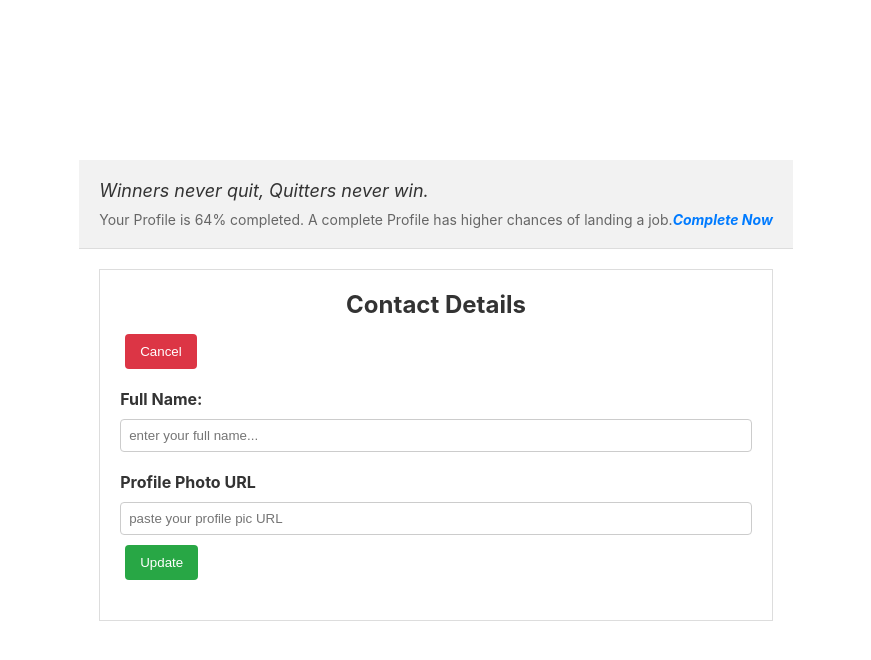
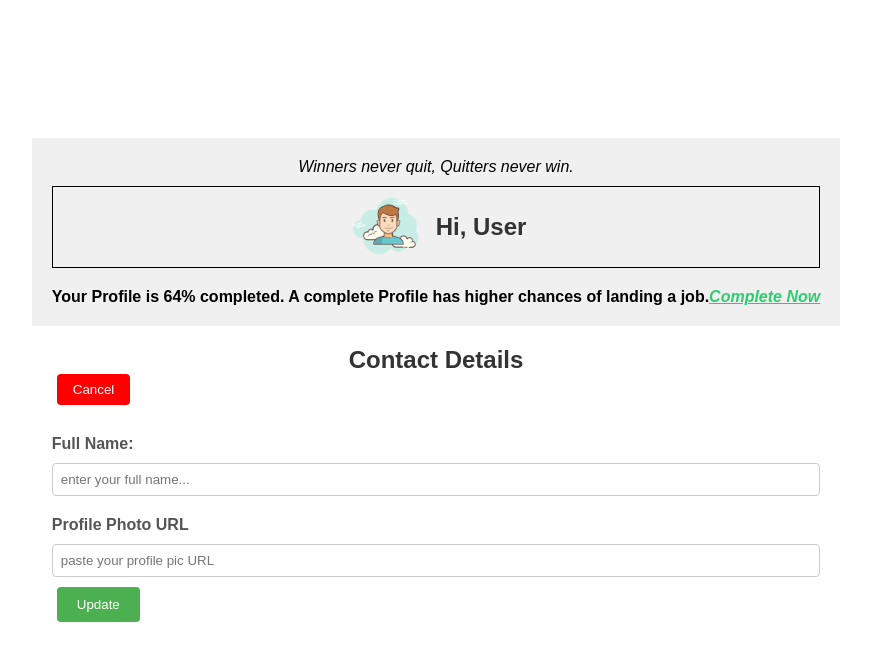
Before and after one commit to nitinsahu19/react-ExpenseTracker, a React (Create React App) app: page /profile in a window 1280 px wide. Shown: the top 660 px of the page, without its empty margins (204-1075 px from the left). Built offline with nearby package versions, Linux system fonts and the light colour scheme; no server answers.

Commit message:
{basic setup of profile page, data fetched from firebase for profile}

```diff
--- a/src/components/pages/ProfilePage.js
+++ b/src/components/pages/ProfilePage.js
@@ -1,10 +1,12 @@
-import { useState } from "react";
+import { useEffect, useState } from "react";
 import classes from "./ProfilePage.module.css";
 
 const ProfilePage = () => {
   // State variables for storing name and profile picture URL
   const [name, setName] = useState("");
   const [url, setUrl] = useState("");
+  const [displayName, setDisplayName] = useState("User");
+  const [photoUrl, setPhotoUrl] = useState("user_icon.png");
 
   // Event handler for updating 'name' and 'url' state based on input changes
   const nameHandler = (event) => setName(event.target.value);
@@ -37,17 +39,64 @@ const ProfilePage = () => {
         }
         return response.json();
       })
-      .then((data) => console.log(data))
-      .catch((error) => {
-        console.log(error.message);
-      });
+      .then((data) => {
+        console.log(data);
+      })
+      // catching errors if occurs
+      .catch((error) => console.log(error.message));
   };
+
+  const getUserData = () => {
+    // doing request do get the stored data for profile details
+    fetch(
+      "https://identitytoolkit.googleapis.com/v1/accounts:lookup?key=AIzaSyBGskndt7Y9RhmytxZADFlsOH8jfKpjRi4",
+      {
+        method: "POST",
+        body: JSON.stringify({
+          idToken: localStorage.getItem("token"),
+          returnSecureToken: true,
+        }),
+      }
+    )
+      .then((response) => {
+        if (!response) {
+          throw new Error("Error in fetching user details");
+        }
+        return response.json();
+      })
+      .then((data) => {
+        // Check if data is available and log the result
+        if (data) {
+          console.log("Data fetched successfully:", data);
+          //  response from the server is an array of users, not a single user object.
+          setDisplayName(data.users[0].displayName);
+          setPhotoUrl(data.users[0].photoUrl);
+        } else {
+          console.log("Data is not available in the database.");
+        }
+      })
+      .catch((error) => console.log(error.message));
+  };
+
+  // getUserData() call on the page refresh only once
+  useEffect(getUserData, []);
 
   return (
     <>
       {/* Top section with a quote and profile completion notification */}
       <div className={classes.top}>
         <p className={classes.quote}>Winners never quit, Quitters never win.</p>
+
+        {/*profile section includes photo & name  */}
+        <div className={classes.profile}>
+          <img
+            className={classes.userIcon}
+            src={`assets/${photoUrl}`}
+            alt="User Icon"
+          />
+          <h2 className={classes.userText}>{`Hi, ${displayName}`}</h2>
+        </div>
+
         <p className={classes.notify}>
           Your Profile is 64% completed. A complete Profile has higher chances
           of landing a job.
@@ -56,9 +105,8 @@ const ProfilePage = () => {
           </span>
         </p>
       </div>
-
       {/* Body section containing contact details  */}
-      <div className={classes.body}>
+      <div className={classes.inner_body}>
         <div>
           {/* Heading and cancel button */}
           <h2>Contact Details</h2> <button>Cancel</button>
--- a/src/components/pages/ProfilePage.module.css
+++ b/src/components/pages/ProfilePage.module.css
@@ -1,47 +1,68 @@
+body {
+  font-family: Arial, sans-serif;
+  margin: 0;
+  padding: 0;
+}
+
+/* Styling for the top section */
 .top {
-  background-color: #f2f2f2;
+  background-color: #f0f0f0;
   padding: 20px;
-  border-bottom: 1px solid #ddd;
+  text-align: center;
 }
 
 .quote {
-  font-size: 18px;
   font-style: italic;
+  margin-bottom: 10px;
+}
+
+.profile {
+  display: flex;
+  align-items: center;
+  justify-content: center;
+  margin-bottom: 20px;
+  border: 1px solid black;
+}
+
+.userIcon {
+  width: 80px;
+  height: 80px;
+  border-radius: 50%;
+  margin-right: 10px;
+}
+
+.userText {
+  font-size: 1.5em;
+}
+
+.notify {
+  font-weight: bold;
+}
+
+.inner_body {
+  margin: 20px;
+}
+
+/* Styling for the heading and cancel button */
+h2 {
   color: #333;
 }
 
-.notify {
-  font-size: 14px;
-  color: #666;
-  margin-top: 10px;
-}
-
-.notify span {
-  font-weight: bold;
-  color: #007bff;
-}
-
-.body {
-  margin: 20px;
-  border: 1px solid #ddd;
-  padding: 20px;
-}
-
-.body div {
+button {
+  background-color: red; /* Red color for the cancel button */
+  color: #fff;
+  padding: 8px 16px;
+  border: none;
+  border-radius: 4px;
+  cursor: pointer;
   margin-bottom: 20px;
 }
 
-h2 {
-  font-size: 24px;
-  color: #333;
-  margin-bottom: 15px;
-}
-
+/* Styling for the form inputs and update button */
 label {
   display: block;
-  margin-bottom: 5px;
+  margin-top: 10px;
   font-weight: bold;
-  color: #333;
 }
 
 input {
@@ -51,14 +72,18 @@ input {
   box-sizing: border-box;
 }
 
-button {
-  padding: 10px 15px;
-  background-color: #dc3545;
+.update_btn {
+  background-color: #4caf50;
   color: #fff;
+  padding: 10px 20px;
   border: none;
+  border-radius: 4px;
   cursor: pointer;
 }
 
-.update_btn {
-  background-color: #28a745;
+.notify span i {
+  color: #2ecc71;
+  font-weight: bold;
+  text-decoration: underline;
+  cursor: pointer;
 }
```
Also changed, not shown: public/assets/user_icon.png (added), public/assets/user_icon2.png (added).
